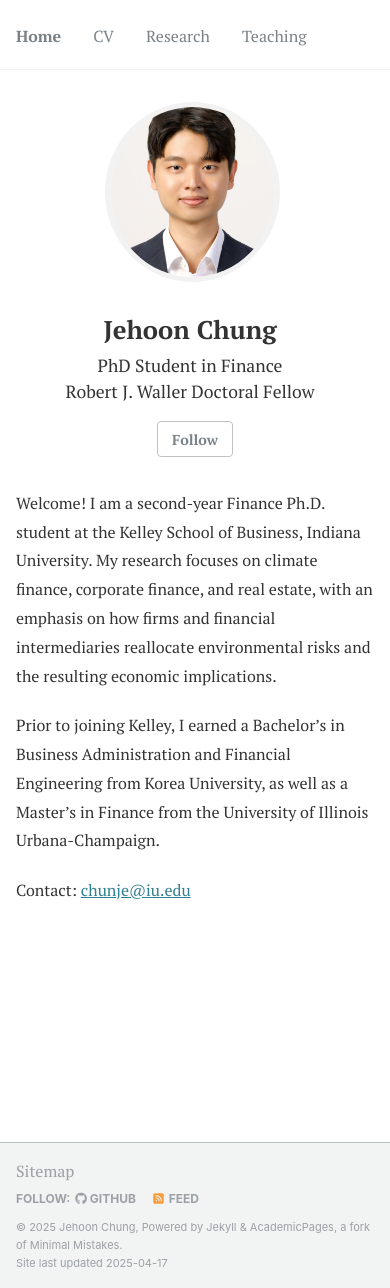
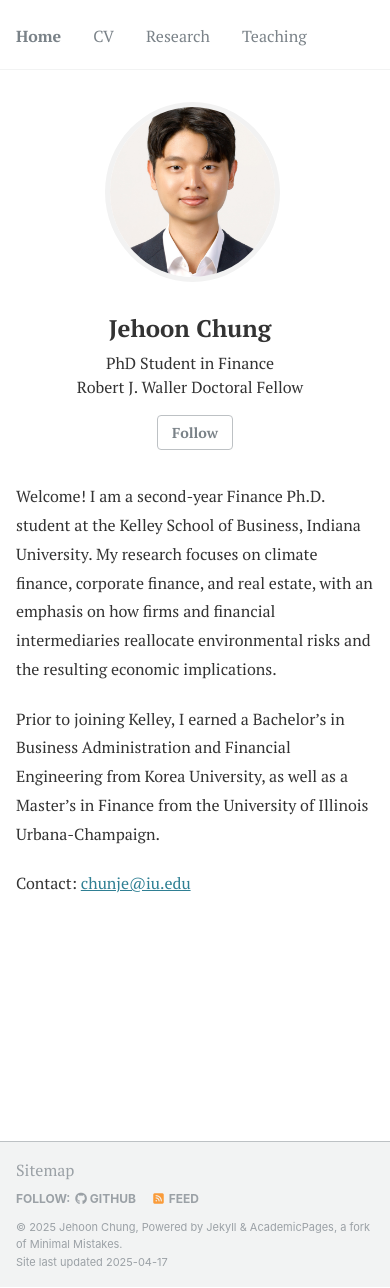
Before and after one commit to JehoonChung/jehoonchung.github.io, a Jekyll site: the page built from _pages/about.md, in a window 390 px wide and 1288 px high. Built offline with Jekyll 4.4.1, drawn with Linux system fonts in a browser that asks for light colours.

Commit message:
Update _custom.scss

```diff
--- a/_sass/_custom.scss
+++ b/_sass/_custom.scss
@@ -58,11 +58,11 @@
 
     .author__name {
       margin-bottom: 0.5rem !important;
-      font-size: 1.6rem !important; /* Increased from 2rem */
+      font-size: 1.5rem !important; /* Increased from 2rem */
     }
 
     .author__bio {
-      font-size: 1.1rem !important; /* Increased from 1.2rem */
+      font-size: 1.0rem !important; /* Increased from 1.2rem */
     }
   }
 
```
